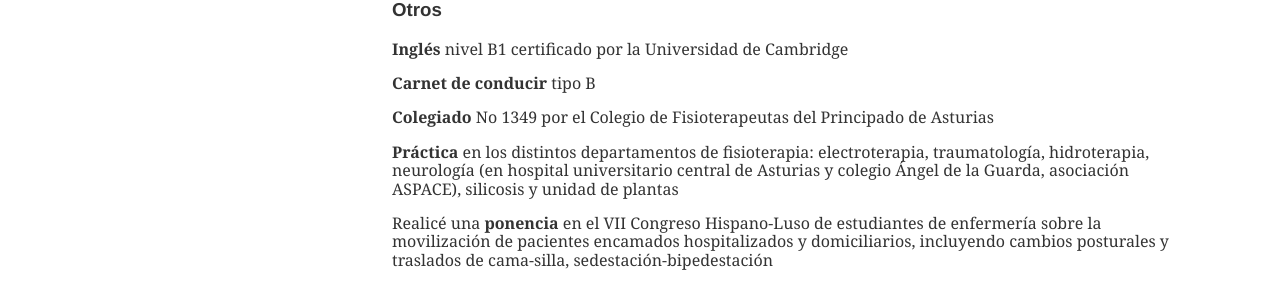
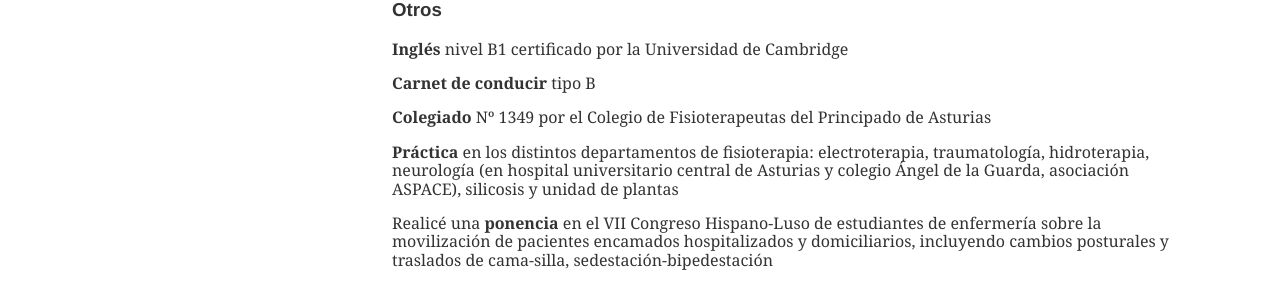
Before and after one commit to elfloren/pablovazquez.info, a Jekyll site: the page built from index.md, in a window 1280 px wide. Shown: the part 1267-1552 px from the top of the page. Built offline with Jekyll 4.4.1, drawn with Linux system fonts in a browser that asks for light colours.

Commit message:
Update index.md

```diff
--- a/index.md
+++ b/index.md
@@ -39,7 +39,7 @@
 ### Otros
 - **Inglés** nivel B1 certificado por la Universidad de Cambridge
 - **Carnet de conducir** tipo B
-- **Colegiado** No 1349 por el Colegio de Fisioterapeutas del Principado de Asturias
+- **Colegiado** Nº 1349 por el Colegio de Fisioterapeutas del Principado de Asturias
 - **Práctica** en los distintos departamentos de fisioterapia: electroterapia, traumatología, hidroterapia, neurología (en hospital universitario central de Asturias y colegio Ángel de la Guarda, asociación ASPACE), silicosis y unidad de plantas
 - Realicé una **ponencia** en el VII Congreso Hispano-Luso de estudiantes de enfermería sobre la movilización de pacientes encamados hospitalizados y domiciliarios, incluyendo cambios posturales y traslados de cama-silla, sedestación-bipedestación
 - **Charlas** en los colegios sobre educación postural, a través del programa "Fisioterapia en el colegio" promovido por COFISPA
```
